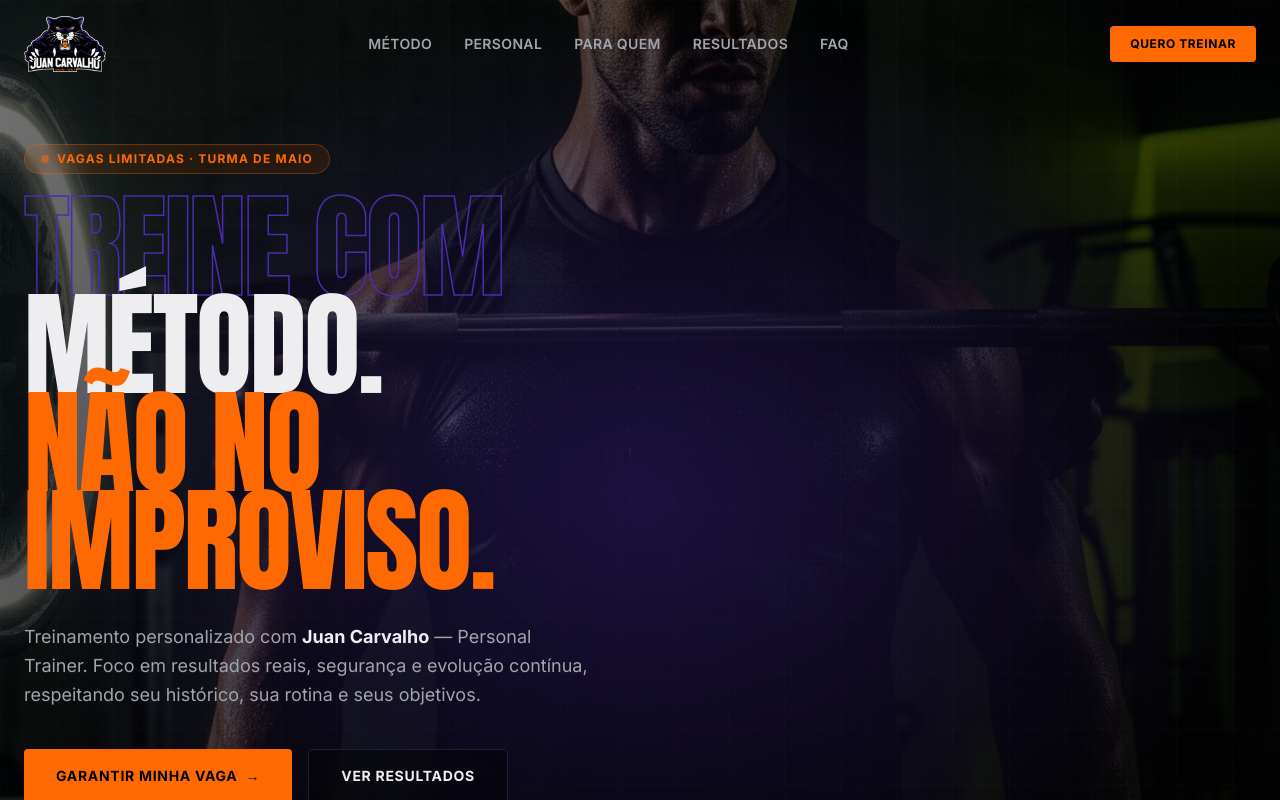
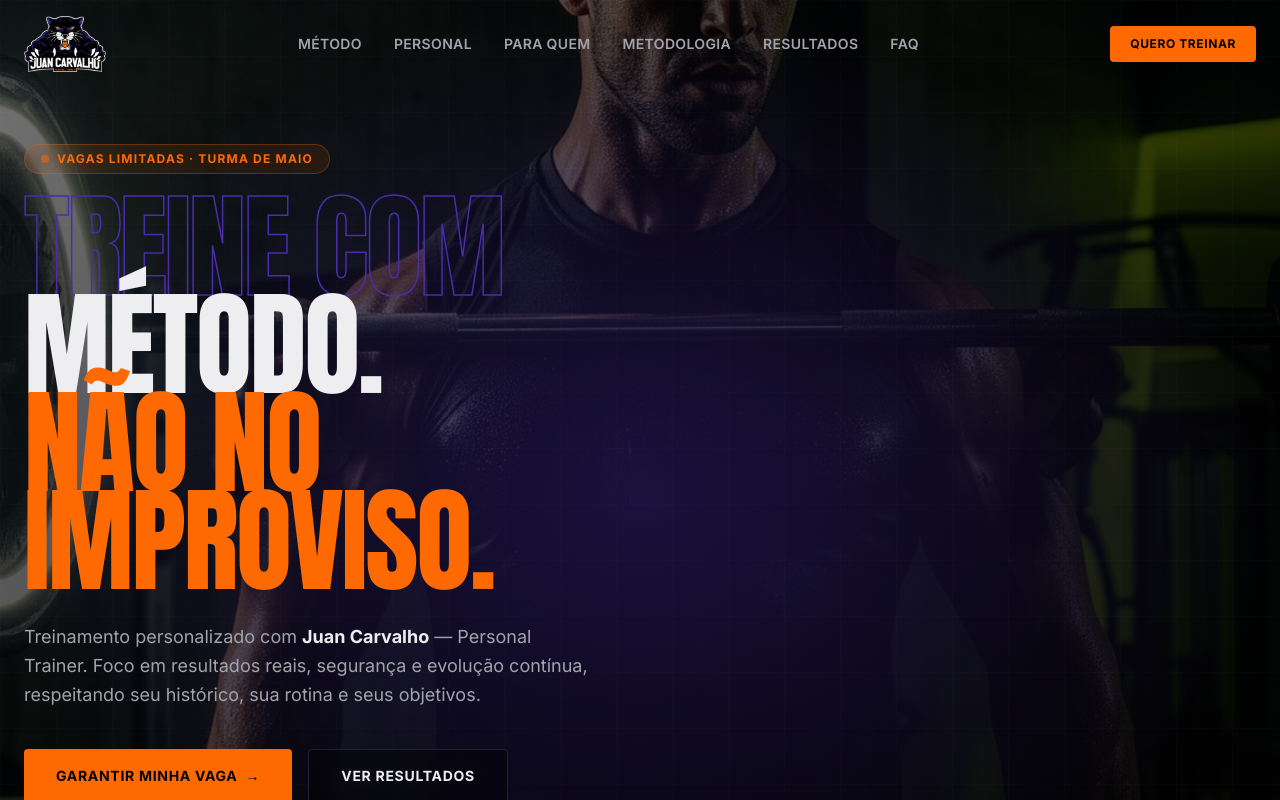
Before and after one commit to lucio-bytes/consultoria-personal-juan, a React (Vite) app: page / in a window 1280 px wide. Shown: the top 800 px of the page. Built offline with nearby package versions, Linux system fonts and the light colour scheme.

Commit message:
feat: rename testimonials section id and add methodology link to navigation menu

```diff
--- a/src/components/landing/Navbar.tsx
+++ b/src/components/landing/Navbar.tsx
@@ -25,6 +25,7 @@ export function Navbar() {
             { href: "#metodo", label: "Método" },
             { href: "#personal-trainer", label: "Personal" },
             { href: "#para-quem", label: "Para quem" },
+            { href: "#metodologia", label: "Metodologia" },
             { href: "#resultados", label: "Resultados" },
             { href: "#faq", label: "FAQ" },
           ].map((l) => (
--- a/src/components/landing/Testimonials.tsx
+++ b/src/components/landing/Testimonials.tsx
@@ -29,7 +29,7 @@ const quotes = [
 
 export function Testimonials() {
   return (
-    <section id="depoimentos" className="relative overflow-hidden bg-surface pb-24 md:py-32">
+    <section id="resultados" className="relative overflow-hidden bg-surface pb-24 md:py-32">
       <div className="mx-auto max-w-7xl px-6">
         <motion.div
           initial={{ opacity: 0, y: 20 }}
```
